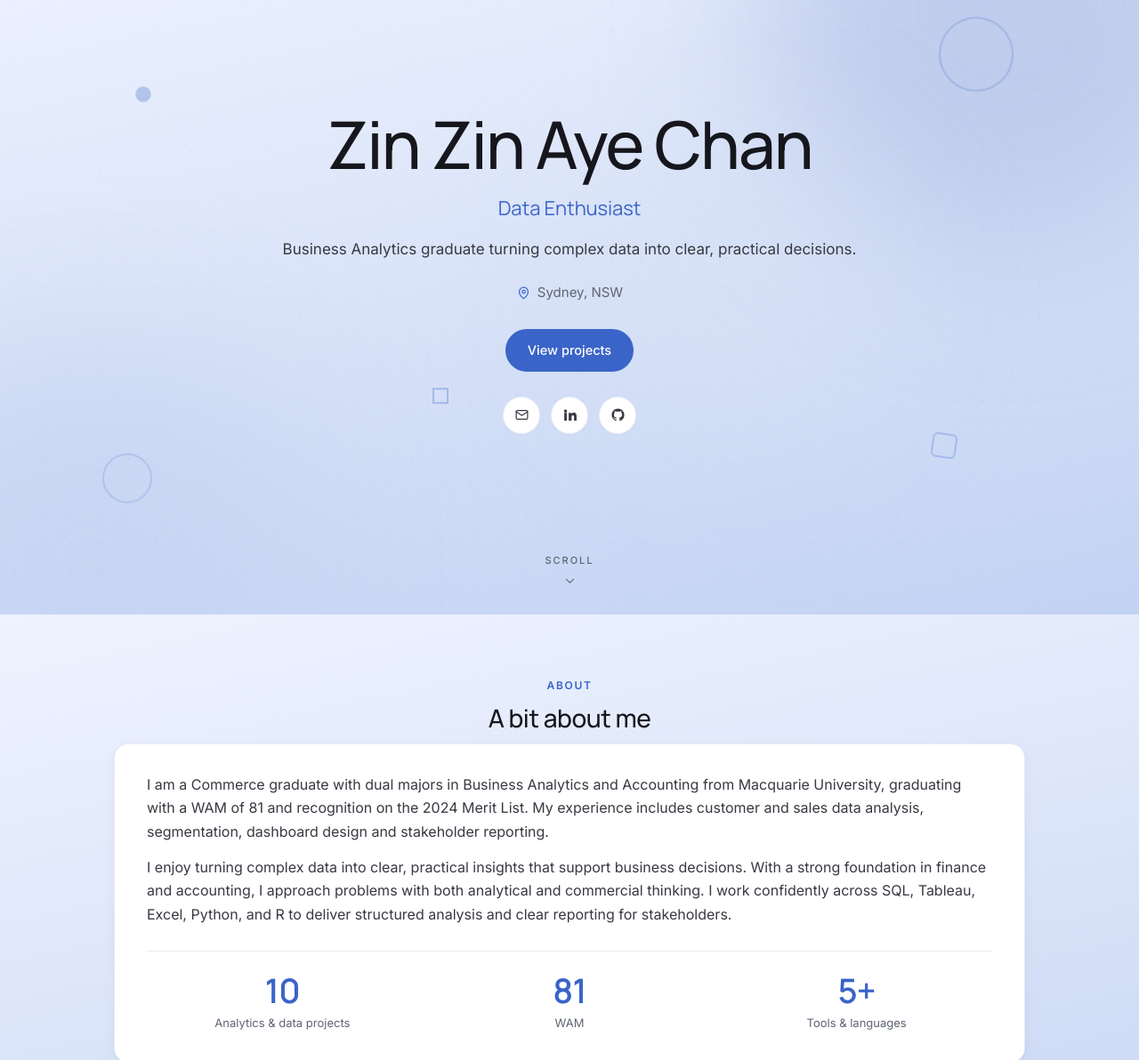
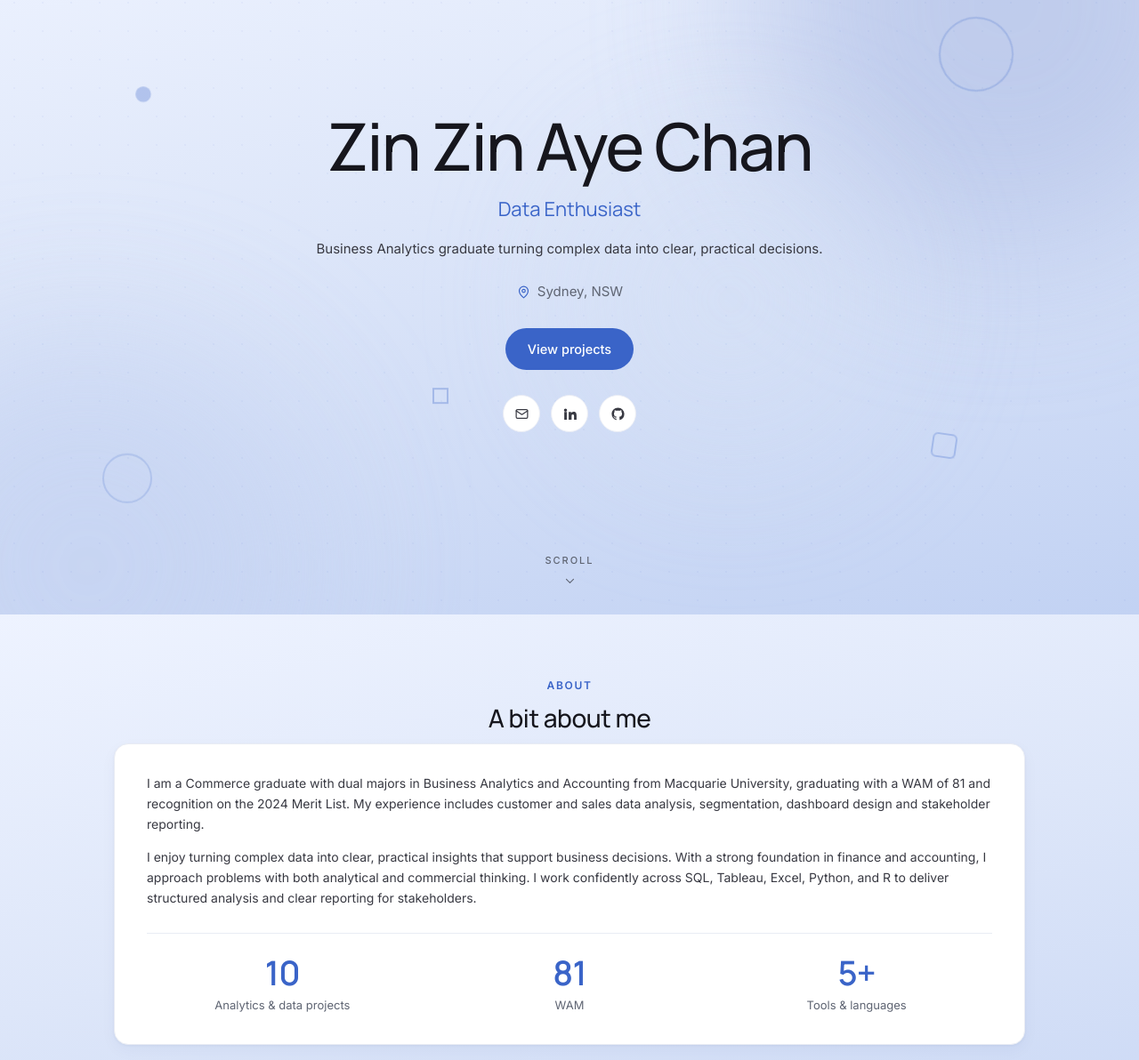
Before and after one commit to ZinZinAyeChan/zinzinayechan-portfolio-website, a plain HTML site: page index.html in a window 1280 px wide. Shown: the part 109-1301 px from the top of the page at 89% size. Drawn offline with Linux system fonts and the light colour scheme.

Commit message:
Update styles.css

```diff
--- a/styles.css
+++ b/styles.css
@@ -287,7 +287,7 @@ a { color: inherit; text-decoration: none; }
 }
 .hero-tagline {
   font-family: var(--sans);
-  font-size: 17px; color: var(--ink-soft);
+  font-size: 15px; color: var(--ink-soft);
   max-width: 720px;
   margin-bottom: 24px; line-height: 1.5;
 }
@@ -364,7 +364,7 @@ a { color: inherit; text-decoration: none; }
 
 /* ---------- about ---------- */
 .about-card { padding: 32px 36px; }
-.about-card p { font-size: 16px; margin-bottom: 14px; }
+.about-card p { font-size: 14px; margin-bottom: 14px; }
 .about-card p:last-of-type { margin-bottom: 0; }
 .about-facts {
   display: grid; grid-template-columns: repeat(3, 1fr);
```
